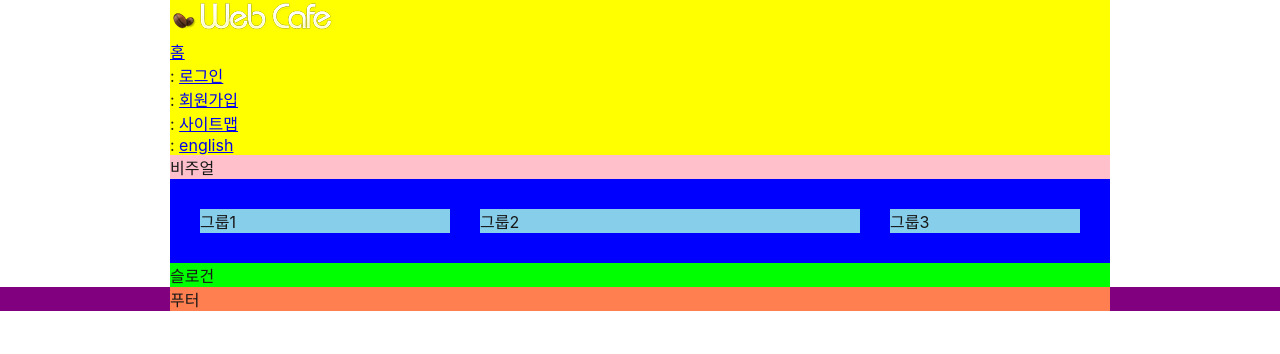
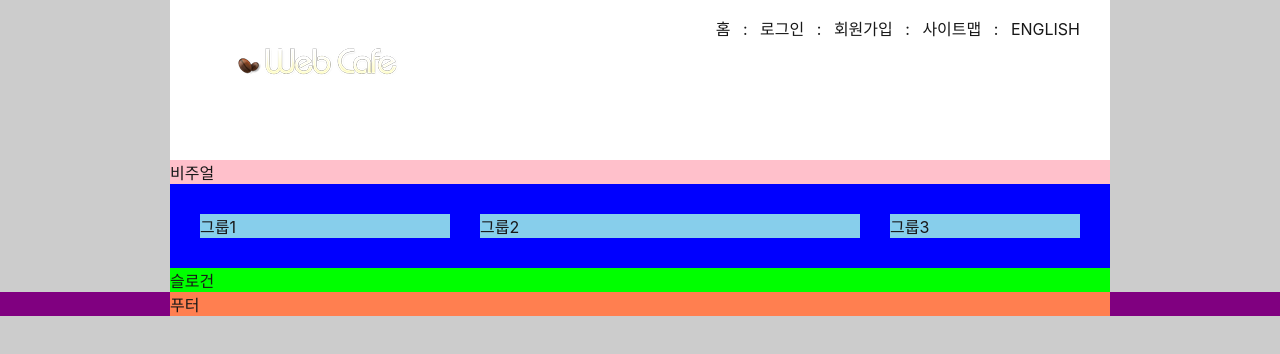
Before and after one commit to seulbinim/zeroConnecTo, a website: page HTML5/index.html in a window 1280 px wide. Drawn offline with Linux system fonts and the light colour scheme; a web font is replaced by a local one.

Commit message:
로고 및 안내링크 디자인 완성

```diff
--- a/HTML5/css/index.css
+++ b/HTML5/css/index.css
@@ -7,11 +7,17 @@
   box-sizing: border-box;
 }
 
+/* 링크 스타일 */
+a{
+  color: inherit;
+  text-decoration: none;
+}
+
 /* 본문 스타일 */
 body{
   font-family: Pretendard, -apple-system, BlinkMacSystemFont, system-ui, Roboto, "Helvetica Neue", "Segoe UI", "Apple SD Gothic Neo", "Noto Sans KR", "Malgun Gothic", "Apple Color Emoji", "Segoe UI Emoji", "Segoe UI Symbol", sans-serif;
   font-weight: 400;
-  background: #fff;
+  background: #ccc;
   color: #181818;
 }
 
@@ -22,8 +28,35 @@ body{
 }
 /* 헤더 */
 .header{
-  background: yellow;
+  background: #fff;
+  position: relative;
+  padding: 8px 30px 50px;
+  min-height: 20vh;
 }
+
+/* 로고 */
+.logo{
+  position: absolute;
+  top: 45px;
+  left: 65px;
+}
+
+/* 멤버링크 */
+.member{
+  text-align: right;
+  transform: translateX(8px);
+}
+
+.member li{
+  display: inline-block;
+  text-transform: uppercase;
+}
+
+.member a{
+  display: inline-block;
+  padding: 8px;
+}
+
 /* 비주얼 */
 .visual{
   background: pink;
```
